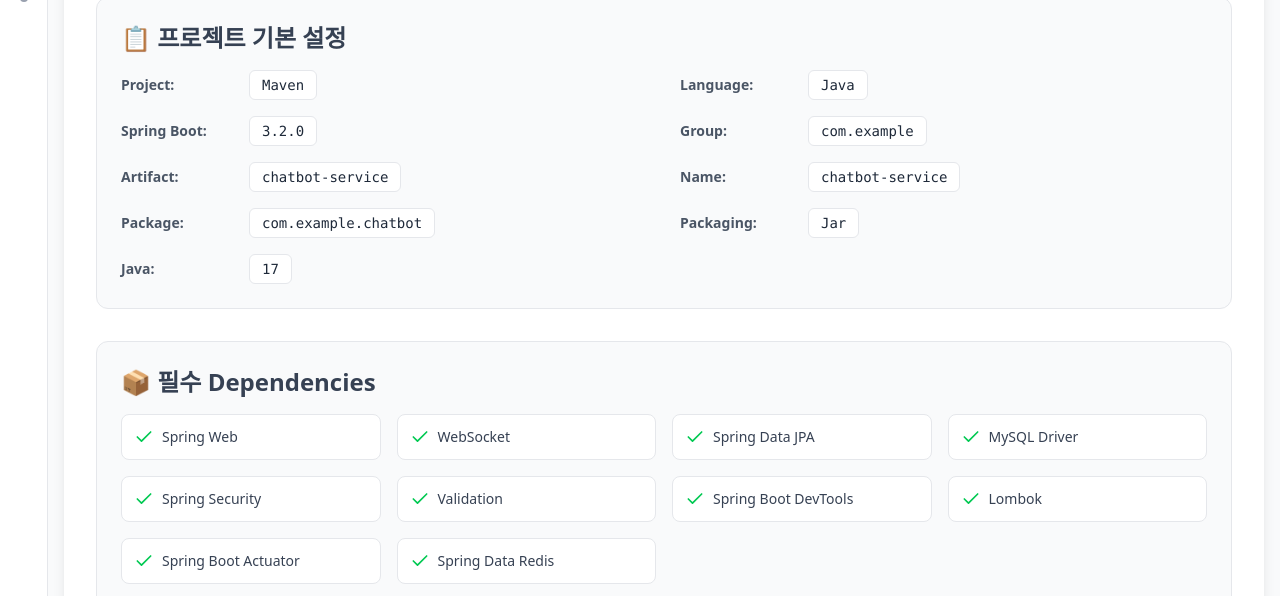
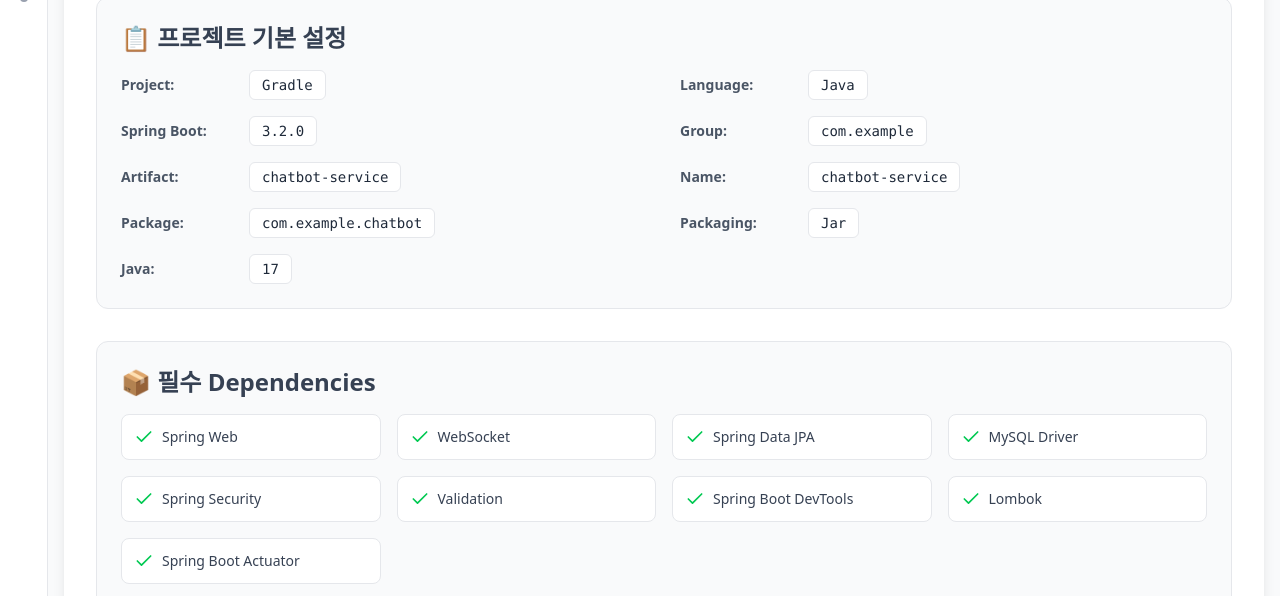
Before and after one commit to dota-pilot1/vite-tailwindcss-v4-seed, a React (Vite) app in the folder vite-basic-set/: page /manual in a window 1280 px wide. Shown: the part 204-800 px from the top of the page. Built offline with nearby package versions, Linux system fonts and the light colour scheme.

Commit message:
fix: remove unsupported data-redis dependency and change to Gradle project

```diff
--- a/vite-basic-set/src/pages/manual/ManualPage.tsx
+++ b/vite-basic-set/src/pages/manual/ManualPage.tsx
@@ -39,7 +39,7 @@
               📋 프로젝트 기본 설정
             </h2>
             <div className="grid grid-cols-1 md:grid-cols-2 gap-x-8 gap-y-4">
-              <ConfigItem label="Project" value="Maven" />
+              <ConfigItem label="Project" value="Gradle" />
               <ConfigItem label="Language" value="Java" />
               <ConfigItem label="Spring Boot" value="3.2.0" />
               <ConfigItem label="Group" value="com.example" />
@@ -66,7 +66,6 @@
                 "Spring Boot DevTools",
                 "Lombok",
                 "Spring Boot Actuator",
-                "Spring Data Redis",
               ].map((dep) => (
                 <DepItem key={dep} name={dep} />
               ))}
@@ -84,7 +83,7 @@
               id="springUrl"
               className="p-4 bg-white rounded-lg border border-blue-300 text-gray-800 font-mono break-all text-sm"
             >
-              https://start.spring.io/#!type=maven-project&language=java&platformVersion=3.2.0&packaging=jar&jvmVersion=17&groupId=com.example&artifactId=chatbot-service&name=chatbot-service&description=WebSocket%20STOMP%20Chat%20and%20CallBot%20Service&packageName=com.example.chatbot&dependencies=web,websocket,data-jpa,mysql,security,validation,devtools,lombok,actuator,data-redis
+              https://start.spring.io/#!type=gradle-project&language=java&platformVersion=3.2.0&packaging=jar&jvmVersion=17&groupId=com.example&artifactId=chatbot-service&name=chatbot-service&description=WebSocket%20STOMP%20Chat%20and%20CallBot%20Service&packageName=com.example.chatbot&dependencies=web,websocket,data-jpa,mysql,security,validation,devtools,lombok,actuator
             </div>
             <button
               id="copyBtn"
```
